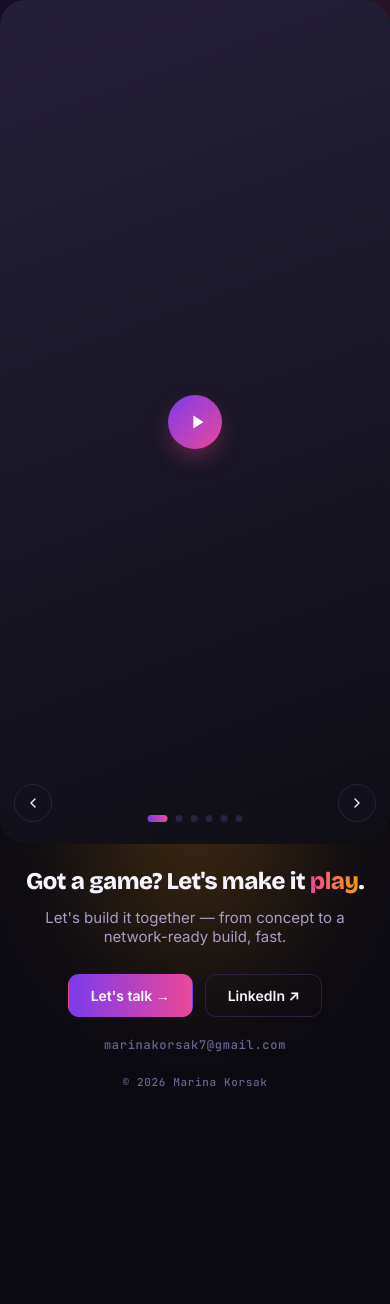
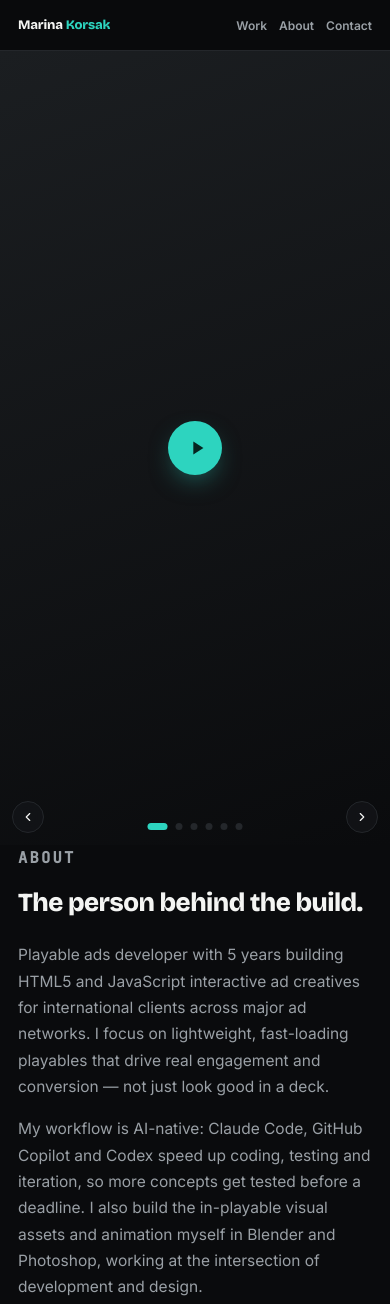
Before and after one commit to marinakorsak7/portfolio, a plain HTML site: page index.html in a window 390 px wide. Shown: the top 1304 px of the page. Before the commit the page ends 1103 px from the top, so only its background shows below. Drawn offline with nearby package versions, Linux system fonts and the light colour scheme.

Commit message:
Redesign: nav, About and Contact sections, mobile fixes
- Fix mobile expand button and screen radius overrides not applying
  (media query was ordered before the base rules it overrode)
- Full-bleed mobile playable: smaller/lower nav arrows and dots
- Drop the purple/pink gradient glow and gradient text for a single
  teal accent — less generic "AI-generated" look
- Add sticky nav (name + Work/About/Contact anchor links)
- Add About section: bio and tools pulled from Marina's real CV
- Add Contact section: availability badge + Email/LinkedIn/Telegram/
  Resume cards, ship the CV PDF for the download link
- Extra spacing after the tools tag list
- Reorder PLAYABLES so the 3D builds lead, then 2D

```diff
--- a/index.html
+++ b/index.html
@@ -16,19 +16,27 @@ var PROFILE = {
   tagline:  "HTML5 · JavaScript · Canvas",
   email:    "marinakorsak7@gmail.com",
   linkedin: "https://www.linkedin.com/in/marina-korsak-990b36212/",
+  telegram: "https://t.me/mendeleeva_07",
+  resume:   "Marina_Korsak_CV.pdf",
   location: "Gdańsk, Poland · remote worldwide",
+  bio: [
+    "Playable ads developer with 5 years building HTML5 and JavaScript interactive ad creatives for international clients across major ad networks. I focus on lightweight, fast-loading playables that drive real engagement and conversion — not just look good in a deck.",
+    "My workflow is AI-native: Claude Code, GitHub Copilot and Codex speed up coding, testing and iteration, so more concepts get tested before a deadline. I also build the in-playable visual assets and animation myself in Blender and Photoshop, working at the intersection of development and design.",
+    "Before focusing on playables, I spent two years freelancing on responsive front-end — landing pages and cross-browser builds — shipped through Git/GitLab and SFTP."
+  ],
+  tools: ["HTML5","JavaScript","Canvas","CSS","Blender","Photoshop","Claude Code","GitHub Copilot","Codex","Git","GitLab"],
 };
 
 // folder = имя папки в репо (без пробелов!). Внутри — index.html.
 // Если файл называется иначе, укажи путь целиком: folder: "play-2d-1/game.html".
 // orientation: "portrait" или "landscape" — форма телефона под плейбл.
 var PLAYABLES = [
+  { folder: "play-3d-1", title: "Project 3D · 1", tag: "3D", orientation: "portrait" },
+  { folder: "play-3d-2", title: "Project 3D · 2", tag: "3D", orientation: "portrait" },
+  { folder: "play-3d-3", title: "Project 3D · 3", tag: "3D", orientation: "portrait" },
   { folder: "play-2d-1", title: "Project 2D · 1", tag: "2D", orientation: "portrait" },
   { folder: "play-2d-2", title: "Project 2D · 2", tag: "2D", orientation: "portrait" },
   { folder: "play-2d-3", title: "Project 2D · 3", tag: "2D", orientation: "portrait" },
-  { folder: "play-3d-1", title: "Project 3D · 1", tag: "3D", orientation: "portrait" },
-  { folder: "play-3d-2", title: "Project 3D · 2", tag: "3D", orientation: "portrait" },
-  { folder: "play-3d-3", title: "Project 3D · 3", tag: "3D", orientation: "portrait" },
 ];
 </script>
 
@@ -37,34 +45,35 @@ var PLAYABLES = [
 <link href="https://fonts.googleapis.com/css2?family=Bricolage+Grotesque:wght@700;800&family=Inter:wght@400;500;600&family=JetBrains+Mono:wght@500&display=swap" rel="stylesheet">
 <style>
   :root{
-    --bg:#0b0a12; --panel:#15121f; --ink:#f5f3fb; --muted:#a79fc7; --dim:#6b6390; --line:#2a2340;
-    --violet:#7c3aed; --pink:#ec4899; --amber:#f59e0b;
+    --bg:#0a0b0d; --panel:#141619; --panel-2:#1a1d21; --ink:#f4f5f3; --muted:#9aa0a6; --dim:#5c6167; --line:#24272b;
+    --accent:#2dd4bf; --accent-ink:#062420; --green:#34d399;
   }
   *{box-sizing:border-box}
-  html{overflow-x:hidden}
+  html{overflow-x:hidden;scroll-behavior:smooth}
   body{margin:0;min-height:100dvh;overflow-x:hidden;background:var(--bg);color:var(--ink);
     font-family:Inter,-apple-system,system-ui,sans-serif;-webkit-font-smoothing:antialiased}
   a{color:inherit;text-decoration:none}
+  .wrap{max-width:1040px;margin:0 auto;padding:0 clamp(18px,4vw,32px)}
+  .eyebrow{font:600 11px 'JetBrains Mono',monospace;letter-spacing:.14em;text-transform:uppercase;color:var(--accent);margin:0}
 
-  .glow{position:fixed;inset:-15% -10%;z-index:0;pointer-events:none;
-    background:
-      radial-gradient(38% 38% at 26% 28%, rgba(124,58,237,.55), transparent 70%),
-      radial-gradient(38% 38% at 76% 22%, rgba(236,72,153,.48), transparent 70%),
-      radial-gradient(42% 42% at 50% 82%, rgba(245,158,11,.36), transparent 70%);
-    filter:blur(70px)}
-
-  main,.cta,footer{position:relative;z-index:1}
+  nav{position:sticky;top:0;z-index:30;background:rgba(10,11,13,.78);backdrop-filter:blur(10px);border-bottom:1px solid var(--line)}
+  nav .wrap{display:flex;align-items:center;justify-content:space-between;height:54px}
+  .nav-name{font-family:'Bricolage Grotesque',sans-serif;font-weight:800;font-size:15px;letter-spacing:-.01em}
+  .nav-name span{color:var(--accent)}
+  .nav-links{display:flex;gap:22px}
+  .nav-links a{font:600 13px Inter,sans-serif;color:var(--muted);transition:color .15s}
+  .nav-links a:hover{color:var(--ink)}
 
   main{display:flex;flex-direction:column;align-items:center;gap:24px;
-    padding:clamp(36px,7vw,64px) clamp(10px,4vw,32px) clamp(18px,4vw,32px)}
+    padding:clamp(20px,4vw,32px) clamp(10px,4vw,32px)}
 
   .stage{position:relative;width:100%;max-width:920px;height:min(74dvh,660px)}
 
   .arrow{position:absolute;top:50%;transform:translateY(-50%);z-index:20;
     width:42px;height:42px;border-radius:50%;border:1px solid var(--line);
-    background:rgba(21,18,31,.65);backdrop-filter:blur(6px);
+    background:rgba(20,22,25,.7);backdrop-filter:blur(6px);
     color:var(--ink);display:grid;place-items:center;cursor:pointer;transition:.15s}
-  .arrow:hover{border-color:var(--pink);color:var(--pink)}
+  .arrow:hover{border-color:var(--accent);color:var(--accent)}
   .arrow svg{width:18px;height:18px}
   .arrow.prev{left:clamp(0px,1vw,18px)}
   .arrow.next{right:clamp(0px,1vw,18px)}
@@ -72,71 +81,100 @@ var PLAYABLES = [
   .slide{position:absolute;top:50%;left:50%;cursor:pointer;
     transition:transform .5s cubic-bezier(.22,.9,.32,1),opacity .5s ease,filter .5s ease}
 
-  .phone{position:relative;background:#08070d;border-radius:38px;padding:10px;
-    box-shadow:inset 0 0 0 2px #3a3358,0 30px 70px -20px rgba(0,0,0,.85)}
+  .phone{position:relative;background:#08090a;border-radius:38px;padding:10px;
+    box-shadow:inset 0 0 0 2px #2c2f33,0 30px 70px -20px rgba(0,0,0,.85)}
   .phone.portrait{height:min(74dvh,660px);aspect-ratio:9/19.5}
   .phone.landscape{width:min(88vw,760px);aspect-ratio:19.5/9}
-
-  @media(max-width:640px){
-    main{gap:0;padding:0}
-    .stage{width:100%;max-width:none;height:100dvh}
-    .slide{width:100%;height:100%}
-    .phone{padding:0;border-radius:0;box-shadow:none;background:transparent}
-    .phone.portrait,.phone.landscape{width:100%;height:100%;aspect-ratio:unset}
-    .screen,.phone.landscape .screen{border-radius:0}
-    .arrow{width:38px;height:38px;top:auto;bottom:22px;transform:none}
-    .arrow svg{width:16px;height:16px}
-    .arrow.prev{left:14px}
-    .arrow.next{right:14px}
-    .dots{position:absolute;left:50%;bottom:22px;transform:translateX(-50%);z-index:15}
-    .slide:not(.current){opacity:0!important;pointer-events:none!important}
-  }
   .screen{position:relative;width:100%;height:100%;border-radius:25px;overflow:hidden;background:#000}
   .phone.landscape .screen{border-radius:20px}
   .screen iframe{position:absolute;inset:0;width:100%;height:100%;border:0;display:block}
 
   .poster{position:absolute;inset:0;display:flex;align-items:center;justify-content:center;
-    cursor:pointer;background:linear-gradient(160deg,#241f38,#0f0e15)}
+    cursor:pointer;background:linear-gradient(160deg,#1b1e21,#0a0b0d)}
   .poster .play{width:54px;height:54px;border-radius:50%;display:grid;place-items:center;
-    background:linear-gradient(135deg,var(--violet),var(--pink));color:#fff;
-    box-shadow:0 10px 26px -8px rgba(236,72,153,.6);transition:.18s}
+    background:var(--accent);color:var(--accent-ink);
+    box-shadow:0 10px 26px -8px rgba(45,212,191,.5);transition:.18s}
   .slide.current .poster:hover .play{transform:scale(1.08)}
   .poster .play svg{width:22px;height:22px;margin-left:3px}
 
   .expand{position:absolute;top:20px;right:20px;z-index:4;width:28px;height:28px;border-radius:8px;
     display:grid;place-items:center;background:rgba(8,7,13,.72);color:#fff;border:1px solid rgba(255,255,255,.14);cursor:pointer}
-  .expand:hover{background:var(--pink);color:#fff}
+  .expand:hover{background:var(--accent);color:var(--accent-ink)}
   .expand svg{width:14px;height:14px}
 
   .dots{display:flex;gap:8px}
   .dots button{width:7px;height:7px;border-radius:50%;border:0;padding:0;background:var(--line);cursor:pointer;transition:.15s}
-  .dots button.on{background:linear-gradient(90deg,var(--violet),var(--pink));width:20px;border-radius:4px}
+  .dots button.on{background:var(--accent);width:20px;border-radius:4px}
 
-  .cta{text-align:center;padding:clamp(24px,6vw,52px) clamp(20px,6vw,40px) clamp(6px,2vw,14px);
-    max-width:620px;margin:0 auto}
-  .cta h2{font-family:'Bricolage Grotesque',sans-serif;font-weight:800;font-size:clamp(24px,4vw,38px);
-    line-height:1.1;letter-spacing:-.02em;margin:0}
-  .cta h2 em{font-style:normal;background:linear-gradient(90deg,var(--pink),var(--amber));
-    -webkit-background-clip:text;background-clip:text;color:transparent}
-  .cta p{color:var(--muted);font-size:15px;margin:14px 0 0}
-  .cta-actions{display:flex;gap:12px;justify-content:center;flex-wrap:wrap;margin-top:28px}
-  .btn{display:inline-flex;align-items:center;gap:8px;padding:12px 22px;border-radius:11px;
-    font:600 14px Inter,sans-serif;cursor:pointer;transition:.16s;border:1px solid transparent}
-  .btn-primary{background:linear-gradient(90deg,var(--violet),var(--pink));color:#fff}
-  .btn-primary:hover{filter:brightness(1.08);transform:translateY(-1px)}
-  .btn-ghost{border-color:var(--line);color:var(--ink)}
-  .btn-ghost:hover{border-color:var(--pink);color:var(--pink)}
-  .cta-meta{margin-top:20px;font:500 12px 'JetBrains Mono',monospace;color:var(--dim);letter-spacing:.06em}
+  section{padding:clamp(52px,9vw,92px) 0}
+  .sec-head{margin-bottom:clamp(24px,4vw,36px)}
+  .sec-head h2{font-family:'Bricolage Grotesque',sans-serif;font-weight:800;font-size:clamp(26px,4vw,38px);
+    letter-spacing:-.02em;margin:12px 0 0}
+
+  #about .about-grid{display:grid;grid-template-columns:1fr;gap:18px;max-width:720px}
+  #about p{color:var(--muted);font-size:15.5px;line-height:1.7;margin:0 0 16px}
+  #about p:last-child{margin-bottom:0}
+  .tools{display:flex;flex-wrap:wrap;gap:9px;margin:28px 0 12px}
+  .tool-tag{font:600 12.5px Inter,sans-serif;color:var(--muted);background:var(--panel);
+    border:1px solid var(--line);border-radius:999px;padding:8px 14px}
+
+  #contact{background:var(--panel);border-block:1px solid var(--line)}
+  .badge{display:inline-flex;align-items:center;gap:8px;padding:7px 14px;border-radius:999px;
+    background:var(--panel-2);border:1px solid var(--line);font:600 12px Inter,sans-serif;color:var(--green);margin-bottom:18px}
+  .badge i{width:7px;height:7px;border-radius:50%;background:var(--green)}
+  #contact .sec-head h2{max-width:14ch}
+  #contact .sec-head p{color:var(--muted);font-size:15.5px;margin:14px 0 0;max-width:48ch}
+  .contact-grid{display:grid;grid-template-columns:repeat(auto-fit,minmax(190px,1fr));gap:14px}
+  .contact-card{display:flex;align-items:center;gap:14px;background:var(--bg);border:1px solid var(--line);
+    border-radius:14px;padding:16px 18px;transition:.15s}
+  .contact-card:hover{border-color:var(--accent)}
+  .contact-card .ic{flex:none;width:38px;height:38px;border-radius:10px;background:rgba(45,212,191,.13);
+    color:var(--accent);display:grid;place-items:center}
+  .contact-card .ic svg{width:18px;height:18px}
+  .contact-card .txt{overflow:hidden}
+  .contact-card .lbl{font:600 10px 'JetBrains Mono',monospace;letter-spacing:.1em;text-transform:uppercase;color:var(--dim)}
+  .contact-card .val{font:700 14.5px Inter,sans-serif;color:var(--ink);white-space:nowrap;overflow:hidden;text-overflow:ellipsis;margin-top:2px}
+  .contact-card.cv{background:rgba(45,212,191,.08);border-color:rgba(45,212,191,.3)}
 
   footer{padding:clamp(14px,2vw,20px);text-align:center;font:500 11px 'JetBrains Mono',monospace;
     letter-spacing:.06em;color:var(--dim)}
+
+  @media(max-width:640px){
+    nav .wrap{height:50px}
+    .nav-name{font-size:13px}
+    .nav-links{gap:12px}
+    .nav-links a{font-size:12px}
+    main{gap:0;padding:0}
+    .stage{width:100%;max-width:none;height:calc(100dvh - 50px)}
+    .slide{width:100%;height:100%}
+    .phone{padding:0;border-radius:0;box-shadow:none;background:transparent}
+    .phone.portrait,.phone.landscape{width:100%;height:100%;aspect-ratio:unset}
+    .screen,.phone.landscape .screen{border-radius:0}
+    .arrow{width:32px;height:32px;top:auto;bottom:12px;transform:none}
+    .arrow svg{width:14px;height:14px}
+    .arrow.prev{left:12px}
+    .arrow.next{right:12px}
+    .dots{position:absolute;left:50%;bottom:14px;transform:translateX(-50%);z-index:15}
+    .slide:not(.current){opacity:0!important;pointer-events:none!important}
+    .expand{display:none}
+  }
 </style>
 </head>
 <body>
 
-<div class="glow"></div>
+<nav>
+  <div class="wrap">
+    <a href="#top" class="nav-name" id="navName"></a>
+    <div class="nav-links">
+      <a href="#work">Work</a>
+      <a href="#about">About</a>
+      <a href="#contact">Contact</a>
+    </div>
+  </div>
+</nav>
 
-<main>
+<div id="top"></div>
+<main id="work">
   <div class="stage" id="stage">
     <button class="arrow prev" id="prev" aria-label="Previous"><svg viewBox="0 0 24 24" fill="none" stroke="currentColor" stroke-width="2" stroke-linecap="round" stroke-linejoin="round"><path d="M15 18l-6-6 6-6"/></svg></button>
     <button class="arrow next" id="next" aria-label="Next"><svg viewBox="0 0 24 24" fill="none" stroke="currentColor" stroke-width="2" stroke-linecap="round" stroke-linejoin="round"><path d="M9 18l6-6-6-6"/></svg></button>
@@ -144,14 +182,43 @@ var PLAYABLES = [
   <div class="dots" id="dots"></div>
 </main>
 
-<section class="cta">
-  <h2>Got a game? Let's make it <em>play</em>.</h2>
-  <p>Let's build it together — from concept to a network-ready build, fast.</p>
-  <div class="cta-actions">
-    <a class="btn btn-primary" id="emailBtn">Let's talk →</a>
-    <a class="btn btn-ghost" id="liBtn" target="_blank" rel="noopener">LinkedIn ↗</a>
+<section id="about" class="wrap">
+  <div class="sec-head">
+    <p class="eyebrow">About</p>
+    <h2>The person behind the build.</h2>
   </div>
-  <div class="cta-meta" id="ctaMeta"></div>
+  <div class="about-grid">
+    <div id="aboutBio"></div>
+    <div class="tools" id="toolTags"></div>
+  </div>
+</section>
+
+<section id="contact">
+  <div class="wrap">
+    <span class="badge"><i></i>Available for new projects</span>
+    <div class="sec-head">
+      <h2>Got a game? Let's make it play.</h2>
+      <p>Have a game that needs a high-performing playable — or a batch across networks? Reach out.</p>
+    </div>
+    <div class="contact-grid">
+      <a class="contact-card" id="cardEmail">
+        <span class="ic"><svg viewBox="0 0 24 24" fill="none" stroke="currentColor" stroke-width="2" stroke-linecap="round" stroke-linejoin="round"><path d="M4 4h16v16H4z"/><path d="M4 6l8 7 8-7"/></svg></span>
+        <span class="txt"><span class="lbl">Email</span><br><span class="val" id="valEmail"></span></span>
+      </a>
+      <a class="contact-card" id="cardLinkedin" target="_blank" rel="noopener">
+        <span class="ic"><svg viewBox="0 0 24 24" fill="currentColor"><path d="M6.94 5a2 2 0 11-4-.002 2 2 0 014 .002zM7 8.48H3V21h4V8.48zM13.32 8.48H9.34V21h3.94v-6.57c0-1.66.31-3.26 2.37-3.26 2.03 0 2.06 1.9 2.06 3.37V21H21.7v-7.13c0-3.42-.74-6.05-4.73-6.05-1.92 0-3.2 1.05-3.73 2.05h-.05V8.48z"/></svg></span>
+        <span class="txt"><span class="lbl">LinkedIn</span><br><span class="val">Marina Korsak</span></span>
+      </a>
+      <a class="contact-card" id="cardTelegram" target="_blank" rel="noopener">
+        <span class="ic"><svg viewBox="0 0 24 24" fill="currentColor"><path d="M21.5 4.5l-19 7.3c-.9.35-.9 1.65.02 1.98l4.6 1.6 1.8 5.6c.24.75 1.2.94 1.72.35l2.4-2.7 4.6 3.4c.7.5 1.7.13 1.9-.7L23 5.5c.2-.9-.7-1.6-1.5-1z"/></svg></span>
+        <span class="txt"><span class="lbl">Telegram</span><br><span class="val" id="valTelegram"></span></span>
+      </a>
+      <a class="contact-card cv" id="cardResume" download>
+        <span class="ic"><svg viewBox="0 0 24 24" fill="none" stroke="currentColor" stroke-width="2" stroke-linecap="round" stroke-linejoin="round"><path d="M12 3v12m0 0l-4-4m4 4l4-4M4 21h16"/></svg></span>
+        <span class="txt"><span class="lbl">Resume</span><br><span class="val">Download CV</span></span>
+      </a>
+    </div>
+  </div>
 </section>
 
 <footer>
@@ -167,11 +234,21 @@ var PLAYABLES = [
   var EXPAND = '<svg viewBox="0 0 24 24" fill="none" stroke="currentColor" stroke-width="2" stroke-linecap="round"><path d="M15 3h6v6M9 21H3v-6M21 3l-7 7M3 21l7-7"/></svg>';
 
   document.title = (P.name||'Portfolio') + ' — ' + (P.role||'');
-  var email = P.email||'', li = P.linkedin||'';
-  document.getElementById('emailBtn').href = email ? 'mailto:'+email+'?subject=Playable%20ad%20inquiry' : '#';
-  document.getElementById('liBtn').href = li || '#';
-  document.getElementById('ctaMeta').textContent = email;
-  document.getElementById('footLine').textContent = '© ' + new Date().getFullYear() + ' ' + (P.name||'');
+  document.getElementById('navName').innerHTML = (P.name||'Portfolio').replace(/(\S+)\s*$/, '<span>$1</span>');
+
+  var email = P.email||'';
+  document.getElementById('cardEmail').href = email ? 'mailto:'+email+'?subject=Playable%20ad%20inquiry' : '#';
+  document.getElementById('valEmail').textContent = email;
+  document.getElementById('cardLinkedin').href = P.linkedin || '#';
+  document.getElementById('cardTelegram').href = P.telegram || '#';
+  document.getElementById('valTelegram').textContent = (P.telegram||'').replace(/^https?:\/\/t\.me\//,'@');
+  document.getElementById('cardResume').href = P.resume || '#';
+  document.getElementById('footLine').textContent = [P.location, '© ' + new Date().getFullYear() + ' ' + (P.name||'')].filter(Boolean).join('   ·   ');
+
+  var bioEl = document.getElementById('aboutBio');
+  (P.bio||[]).forEach(function(par){ var p=document.createElement('p'); p.textContent=par; bioEl.appendChild(p); });
+  var toolsEl = document.getElementById('toolTags');
+  (P.tools||[]).forEach(function(t){ var s=document.createElement('span'); s.className='tool-tag'; s.textContent=t; toolsEl.appendChild(s); });
 
   var stage = document.getElementById('stage');
   var prevBtn = document.getElementById('prev'), nextBtn = document.getElementById('next');
```
Also changed, not shown: 1 other file.
